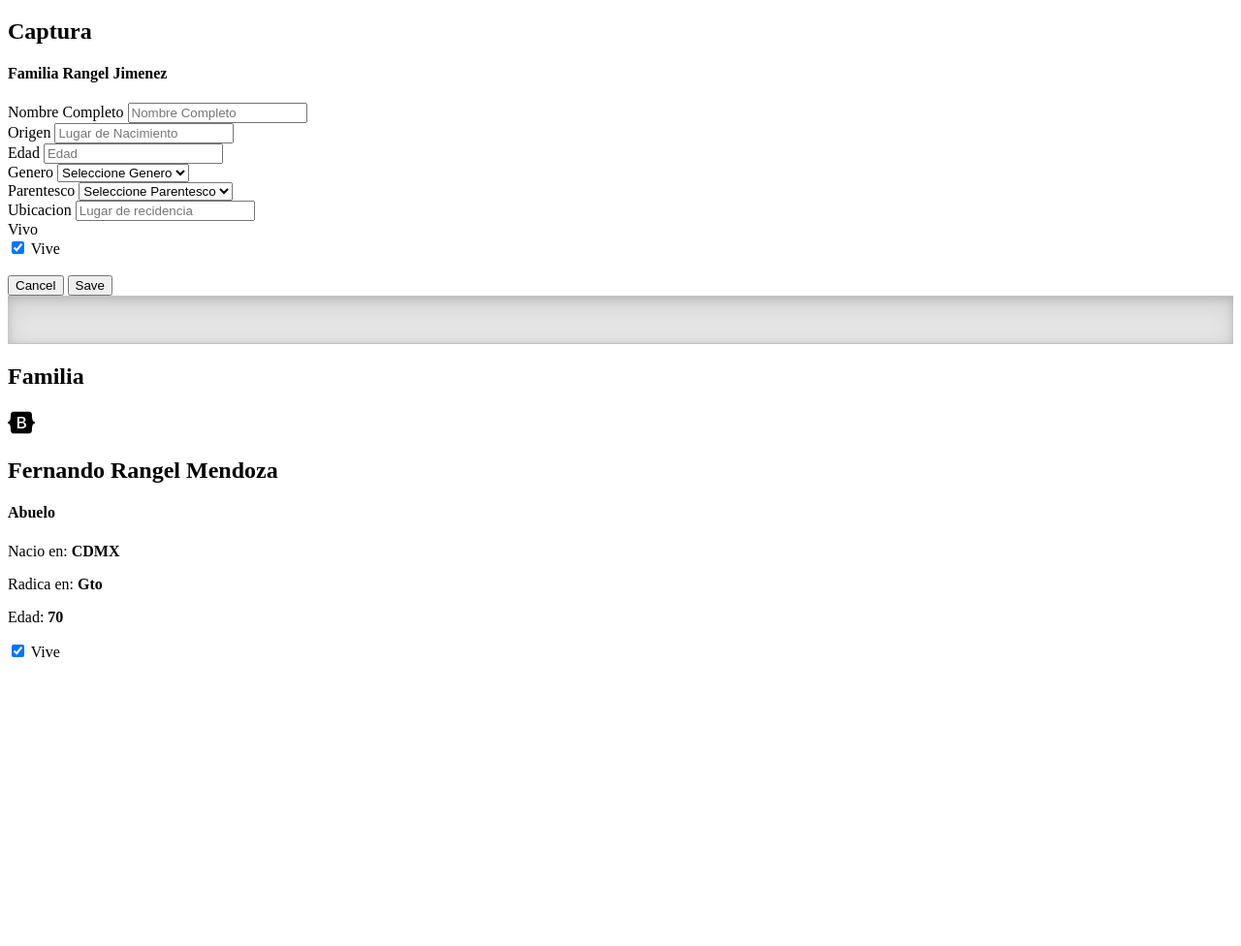
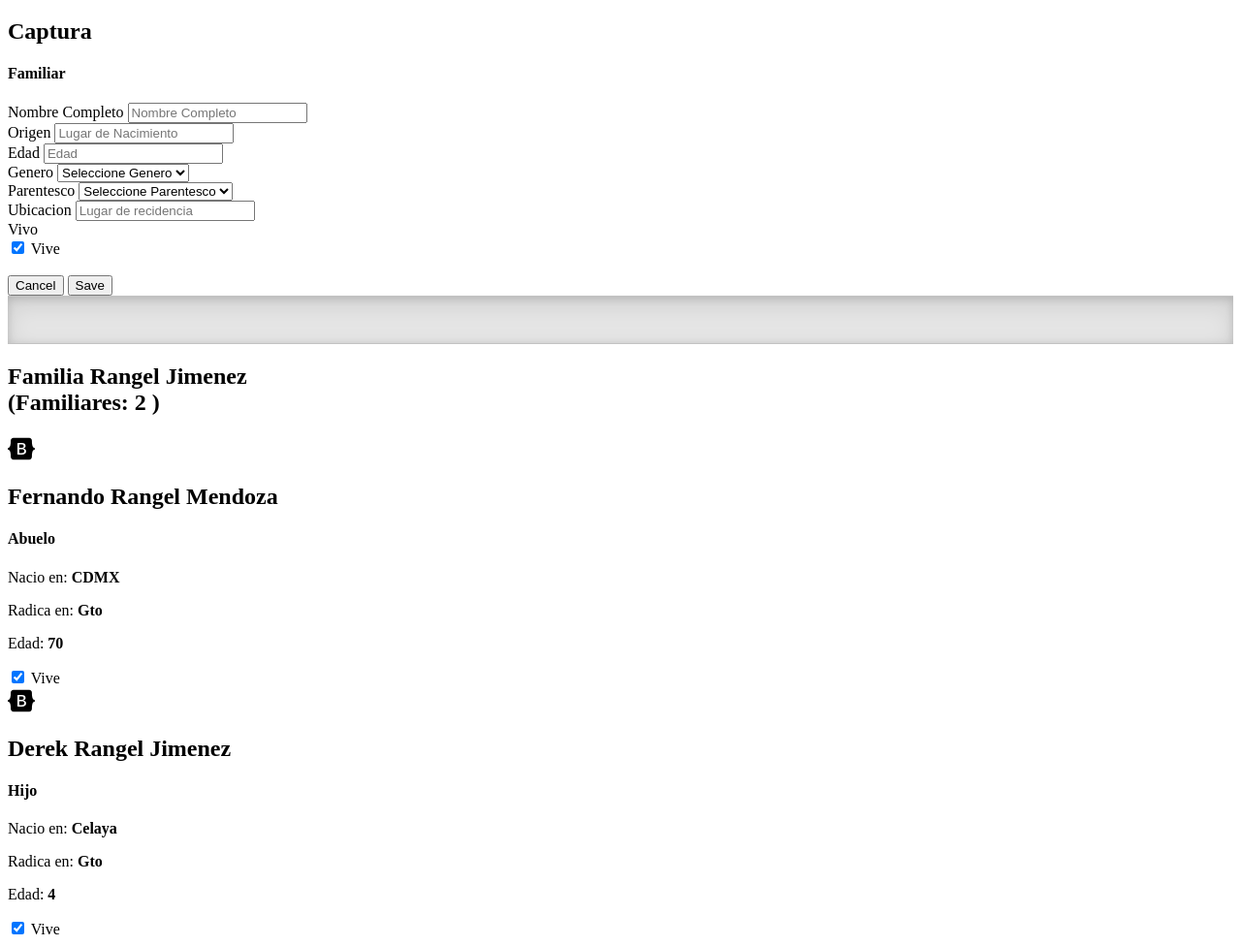
Before and after one commit to Luis150228/filtrosBoot, a website built with webpack: page src/index.html in a window 1280 px wide. Shown: the part 61-1037 px from the top of the page at 97% size. Before the commit the page ends 800 px from the top, so only its background shows below. Built offline with nearby package versions, Linux system fonts and the light colour scheme; some icons are missing; files whose address does not match are found by name.

Commit message:
Se agrega la funcion que crea la etiqueta para mostrar el total de los familiares registrados funcion en : totalFamilia.js y se agrega esta funcion al index.js de raiz la cual usa el array que se va creando para contabilizar los familiares

```diff
--- a/src/classes/familia-class-list.js
+++ b/src/classes/familia-class-list.js
@@ -12,6 +12,7 @@ export class ArbolFamiliar {
 	familiaTotal() {
 		const filtroFamilia = this.individuos.filter((x) => x.vivo == true);
 		const famNum = filtroFamilia.length;
-		console.log('Familiares: ', famNum);
+		// console.log('Familiares: ', famNum);
+		return famNum;
 	}
 }
--- a/src/index.html
+++ b/src/index.html
@@ -151,9 +151,7 @@
 					<div class="col d-flex align-items-start">
 						<form class="form" id="person-form">
 							<div class="form-body">
-								<h4 class="form-section">
-									<i class="ft-user"></i>Familia Rangel Jimenez
-								</h4>
+								<h4 class="form-section"><i class="ft-user"></i>Familiar</h4>
 								<div class="row">
 									<div class="col-md-12">
 										<div class="form-group">
@@ -295,7 +293,9 @@
 			<!-- Grid con los familiares capturados -->
 
 			<div class="container px-4 py-5" id="icon-grid">
-				<h2 class="pb-2 border-bottom">Familia <strong id="ftotal"></strong></h2>
+				<h2 class="pb-2 border-bottom" id="lafamilia">
+					Familia Rangel Jimenez <strong id="ftotal"></strong>
+				</h2>
 
 				<div
 					class="row row-cols-1 row-cols-sm-2 row-cols-md-3 row-cols-lg-4 g-4 py-5"
--- a/src/index.js
+++ b/src/index.js
@@ -1,6 +1,6 @@
 import './styles.css';
 import {Persona, ArbolFamiliar} from './classes';
-import {addPariente} from './js';
+import {addPariente, totalFamilia} from './js';
 
 export const aitaiteki = new ArbolFamiliar();
 
@@ -13,10 +13,21 @@ const individuo = new Persona(
 	'Gto'
 );
 
+const individuo2 = new Persona(
+	'Derek Rangel Jimenez',
+	4,
+	'Celaya',
+	'Masculino',
+	'Hijo',
+	'Gto'
+);
+
 aitaiteki.nuevoFamiliar(individuo);
-
-console.log(aitaiteki);
+aitaiteki.nuevoFamiliar(individuo2);
 
 addPariente(individuo);
+addPariente(individuo2);
 
-aitaiteki.familiaTotal();
+console.log('ArbolFamiliar :', aitaiteki); ///Es el objeto con su array
+// aitaiteki.familiaTotal(); //Total familiares
+totalFamilia(aitaiteki.familiaTotal()); //// Se agrega la funcion que crea la etiqueta para mostrar el total de los familiares registrados
--- a/src/js/index.js
+++ b/src/js/index.js
@@ -1,3 +1,4 @@
 import {addPariente} from './tarjeta';
+import {totalFamilia} from './totalFamilia';
 
-export {addPariente};
+export {addPariente, totalFamilia};
--- a/src/js/tarjeta.js
+++ b/src/js/tarjeta.js
@@ -13,21 +13,21 @@ const pariente = document.querySelector('#projectinput5');
 const recidencia = document.querySelector('#projectinput6');
 const vivo = document.querySelector('#projectinput7');
 
-export const addPariente = (lapersona) => {
+export const addPariente = (arrayIndividuo) => {
 	const crearTarjeta = `
 					<div class="col d-flex align-items-start">
 						<svg class="bi text-muted flex-shrink-0 me-3" width="1.75em" height="1.75em">
 							<use xlink:href="#bootstrap" />
 						</svg>
-						<div person-id="${lapersona.id}">
-							<h2 class="fw-bold mb-0">${lapersona.nombre}</h2>
-							<h4 class="fw-bold mb-0">${lapersona.parentesco}</h4>
-							<p>Nacio en: <strong>${lapersona.nac}</strong></p>
-							<p>Radica en: <strong>${lapersona.ubicacion}</strong></p>
-							<p>Edad: <strong>${lapersona.edad}</strong></p>
+						<div person-id="${arrayIndividuo.id}">
+							<h2 class="fw-bold mb-0">${arrayIndividuo.nombre}</h2>
+							<h4 class="fw-bold mb-0">${arrayIndividuo.parentesco}</h4>
+							<p>Nacio en: <strong>${arrayIndividuo.nac}</strong></p>
+							<p>Radica en: <strong>${arrayIndividuo.ubicacion}</strong></p>
+							<p>Edad: <strong>${arrayIndividuo.edad}</strong></p>
               <label class="form-check-label">
                 <input type="checkbox" class="form-check-input" name="" id="" value="checkedValue" ${
-									lapersona.vivo ? 'checked' : ''
+									arrayIndividuo.vivo ? 'checked' : ''
 								}/>
 							Vive</label>
 						</div>
@@ -43,9 +43,10 @@ export const addPariente = (lapersona) => {
 };
 
 personForm.addEventListener('submit', (e) => {
+	///Si se da clic en el submit se toman los valores del formulario
 	e.preventDefault();
 	if (nombre.value.length > 0 && edad.value > 0) {
-		const addPersona = new Persona(
+		const addFormPersona = new Persona(
 			nombre.value,
 			edad.value,
 			origen.value,
@@ -55,8 +56,8 @@ personForm.addEventListener('submit', (e) => {
 			vivo.value
 		);
 
-		aitaiteki.nuevoFamiliar(addPersona);
-		addPariente(addPersona);
+		aitaiteki.nuevoFamiliar(addFormPersona);
+		addPariente(addFormPersona);
 
 		nombre.value = '';
 		edad.value = '';
--- a/src/js/totalFamilia.js
+++ b/src/js/totalFamilia.js
@@ -0,0 +1,14 @@
+// se crea funcion en base al valor del array para generar el total de familiares
+
+const totalMiebros = document.querySelector('#ftotal');
+
+export const totalFamilia = (valor) => {
+	const txtStrong = `(Familiares: ${valor} )`;
+
+	const strong = document.createElement('div');
+	strong.innerHTML = txtStrong;
+
+	totalMiebros.appendChild(strong);
+
+	return strong;
+};
```
Also changed, not shown: src/js/fotos.js (deleted).
